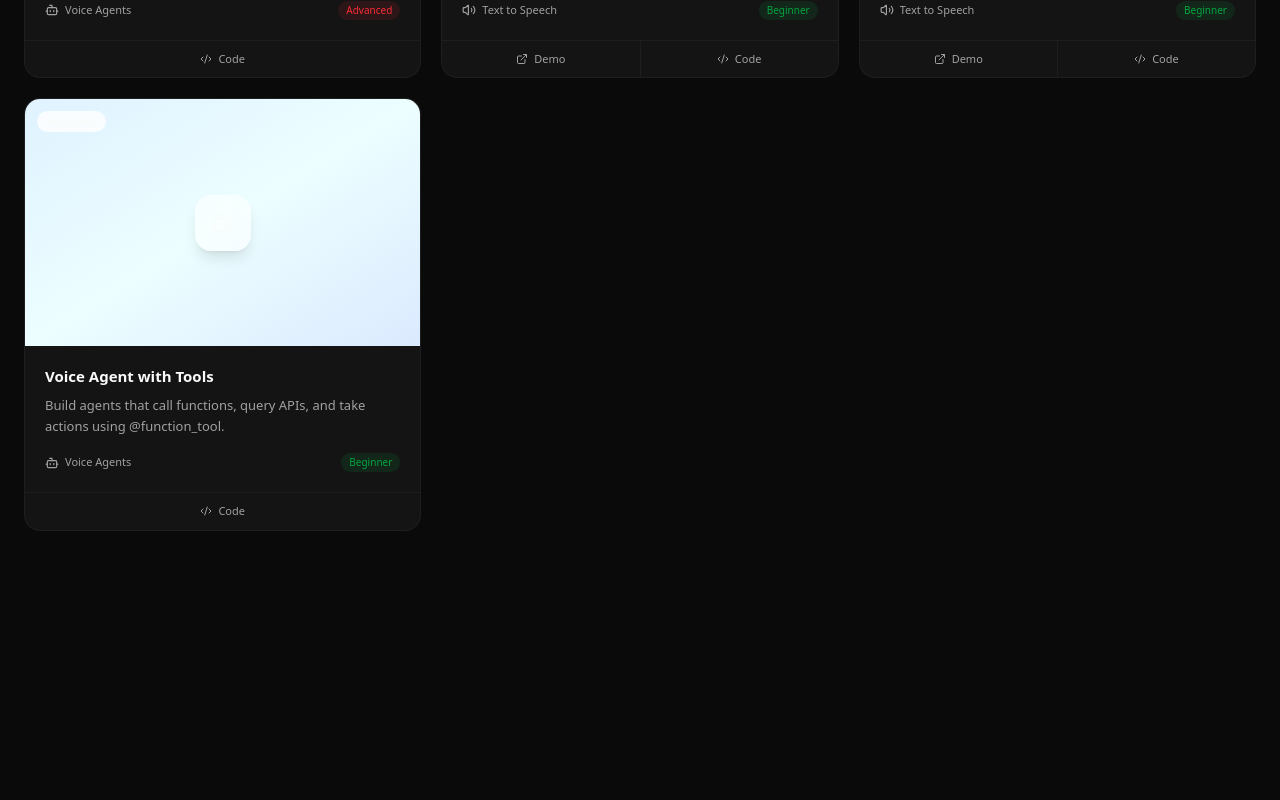
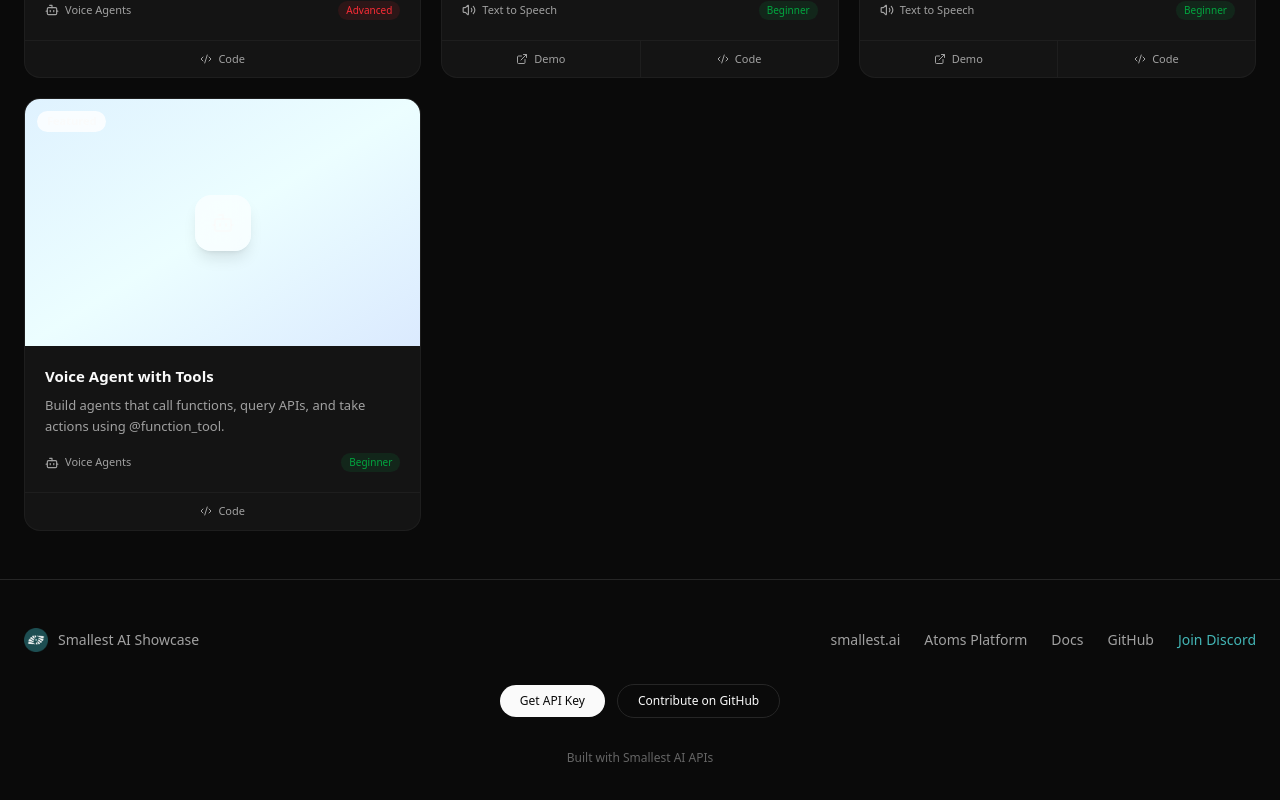
Before and after one commit to smallest-inc/cookbook, a Next.js app: page / in a window 1280 px wide. Shown: the part 1642-2442 px from the top of the page. Before the commit the page ends 2221 px from the top, so only its background shows below. Built offline with nearby package versions, Linux system fonts and the light colour scheme; no server answers.

Commit message:
Restore footer with CTAs and UTM tracking
- Bring back footer with Atoms Platform, Docs, GitHub, Discord links
- Add "Get API Key" and "Contribute on GitHub" CTA buttons
- Discord link highlighted as primary community CTA
- UTM params on all footer links for analytics attribution

```diff
--- a/app/layout.tsx
+++ b/app/layout.tsx
@@ -1,5 +1,6 @@
 import type { Metadata } from "next";
 import { Inter, JetBrains_Mono } from "next/font/google";
+import Image from "next/image";
 import { Analytics } from "@vercel/analytics/react";
 import "./globals.css";
 import { ThemeProvider } from "@/components/ThemeProvider";
@@ -62,6 +63,7 @@
           <AnalyticsProvider>
             <Navbar />
             <main className="min-h-[calc(100vh-4rem)]">{children}</main>
+            <Footer />
             <Analytics />
           </AnalyticsProvider>
         </ThemeProvider>
@@ -69,3 +71,94 @@
     </html>
   );
 }
+
+const UTM = "utm_source=showcase&utm_medium=footer&utm_campaign=showcase";
+
+function Footer() {
+  return (
+    <footer className="border-t border-border">
+      <div className="mx-auto max-w-7xl px-4 py-12 sm:px-6">
+        <div className="flex flex-col items-center gap-8 sm:flex-row sm:justify-between">
+          <div className="flex items-center gap-2.5">
+            <Image
+              src="/smallest-icon.png"
+              alt="Smallest AI"
+              width={24}
+              height={24}
+              className="rounded-md"
+            />
+            <span className="text-sm font-medium text-muted-foreground">
+              Smallest AI Showcase
+            </span>
+          </div>
+
+          <div className="flex flex-wrap items-center justify-center gap-x-6 gap-y-2 text-sm text-muted-foreground">
+            <a
+              href={`https://smallest.ai?${UTM}`}
+              target="_blank"
+              rel="noopener noreferrer"
+              className="hover:text-foreground transition-colors"
+            >
+              smallest.ai
+            </a>
+            <a
+              href={`https://app.smallest.ai?${UTM}`}
+              target="_blank"
+              rel="noopener noreferrer"
+              className="hover:text-foreground transition-colors"
+            >
+              Atoms Platform
+            </a>
+            <a
+              href={`https://docs.smallest.ai?${UTM}`}
+              target="_blank"
+              rel="noopener noreferrer"
+              className="hover:text-foreground transition-colors"
+            >
+              Docs
+            </a>
+            <a
+              href={`https://github.com/smallest-inc/cookbook?${UTM}`}
+              target="_blank"
+              rel="noopener noreferrer"
+              className="hover:text-foreground transition-colors"
+            >
+              GitHub
+            </a>
+            <a
+              href={`https://discord.gg/5evETqguJs?${UTM}`}
+              target="_blank"
+              rel="noopener noreferrer"
+              className="hover:text-foreground transition-colors font-medium text-teal"
+            >
+              Join Discord
+            </a>
+          </div>
+        </div>
+
+        <div className="mt-8 flex flex-col sm:flex-row items-center justify-center gap-3">
+          <a
+            href={`https://app.smallest.ai/dashboard/settings/apikeys?${UTM}`}
+            target="_blank"
+            rel="noopener noreferrer"
+            className="inline-flex items-center gap-2 rounded-full bg-foreground px-5 py-2 text-xs font-medium text-background transition-all hover:opacity-90"
+          >
+            Get API Key
+          </a>
+          <a
+            href={`https://github.com/smallest-inc/cookbook?${UTM}`}
+            target="_blank"
+            rel="noopener noreferrer"
+            className="inline-flex items-center gap-2 rounded-full border border-border px-5 py-2 text-xs font-medium text-foreground transition-all hover:bg-muted"
+          >
+            Contribute on GitHub
+          </a>
+        </div>
+
+        <p className="mt-8 text-center text-xs text-muted-foreground/60">
+          Built with Smallest AI APIs
+        </p>
+      </div>
+    </footer>
+  );
+}
```
